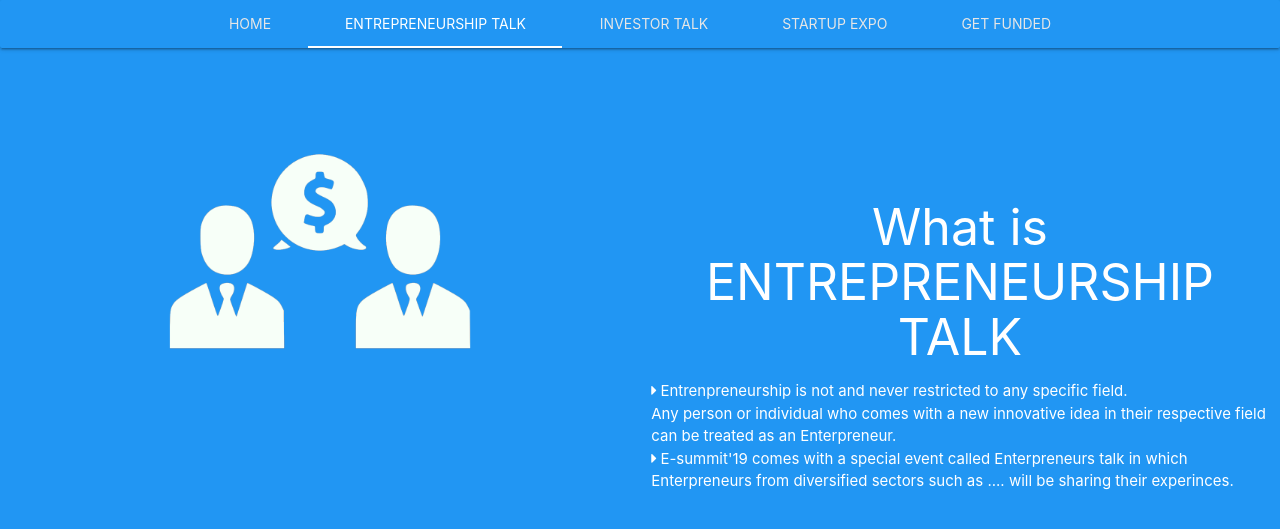
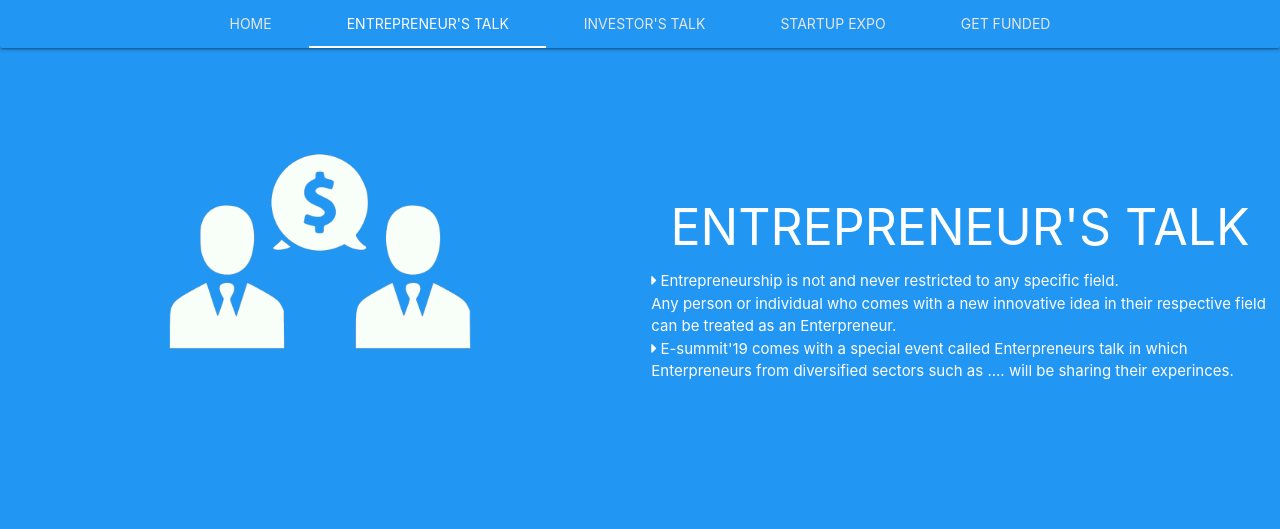
Before and after one commit to FinFO-app/emphasisO.com, a Jekyll site: the page esummit.html, which Jekyll copies as it is, in a window 1280 px wide and 900 px high. Shown: the top 529 px of the window. Built offline with Jekyll 4.4.1, drawn with Linux system fonts in a browser that asks for light colours.

Commit message:
Update esummit.html

```diff
--- a/esummit.html
+++ b/esummit.html
@@ -6,7 +6,7 @@
         <link rel="stylesheet" href="https://cdnjs.cloudflare.com/ajax/libs/animate.css/3.7.0/animate.min.css">
         <meta name="viewport" content="width=device-width, initial-scale=1">
         <meta name="description" content="E-Summit 2019 New Delhi Jamia">
-        <meta name="keywords" content="ENTREPRENEURSHIP TALK | INVESTOR TALK | STARTUP EXPO | GET FUNDED">
+        <meta name="keywords" content="ENTREPRENEUR'S TALK | INVESTOR'S TALK | STARTUP EXPO | GET FUNDED">
 	</head>
 <style>
 .tabs .tab a{color:#e6e6e6;}
@@ -37,8 +37,8 @@ ul.a {list-style-type: circle;}
     <div class="container">
         <ul class="tabs blue text-a hide-on-small-and-down1 tabs-fixed-width" id="tab">
             <li class="tab col s3"><a target="_self" href="http://emphasiso.com">Home</a></li>
-            <li class="tab col s3"><a class="active" href="#entrepreneurship_talk">ENTREPRENEURSHIP TALK</a></li>
-            <li class="tab col s3"><a href="#investor_talk">INVESTOR TALK</a></li>
+            <li class="tab col s3"><a class="active" href="#entrepreneurship_talk">ENTREPRENEUR'S TALK</a></li>
+            <li class="tab col s3"><a href="#investor_talk">INVESTOR'S TALK</a></li>
             <li class="tab col s3"><a href="#startup_expo">STARTUP EXPO</a></li>
             <li class="tab col s3"><a href="#get_funded">GET FUNDED</a></li>
         </ul>
@@ -51,10 +51,10 @@ ul.a {list-style-type: circle;}
                 <img src="assets/images/entrepreneurship_talk.png?" class="home_img">
             </div>
             <div class="col s12 l6 m6 white-text" style="height:100%">
-                <h4 class="home_title center" style="margin-top:200px">What is ENTREPRENEURSHIP TALK</h4>
+                <h4 class="home_title center" style="margin-top:200px">ENTREPRENEUR'S TALK</h4>
                 <ul>
                 	<li>
-                    	<i class='fas fa-caret-right'></i> Entrenpreneurship is not and never restricted to any specific field. <br>Any person
+                    	<i class='fas fa-caret-right'></i> Entrepreneurship is not and never restricted to any specific field. <br>Any person
 or individual who comes with a new innovative idea in their respective field can be
 treated as an Enterpreneur.</li>
                 	<li><i class='fas fa-caret-right'></i> E-summit'19 comes with a special event called Enterpreneurs talk in which Enterpreneurs
@@ -69,7 +69,7 @@ from diversified sectors such as ....  will be sharing their experinces.</li>
 
             </div>
             <div class="col s12 l6 m6 white-text center-hv">
-                <h4 class="home_title center" style="">What is ENTREPRENEURSHIP TALK</h4>
+                <h4 class="home_title center" style="">ENTREPRENEUR'S TALK</h4>
                 <ul>
                 	<li>
                     	<i class='fas fa-caret-right'></i> Entrenpreneurship is not and never restricted to any specific field. <br>Any person
```
